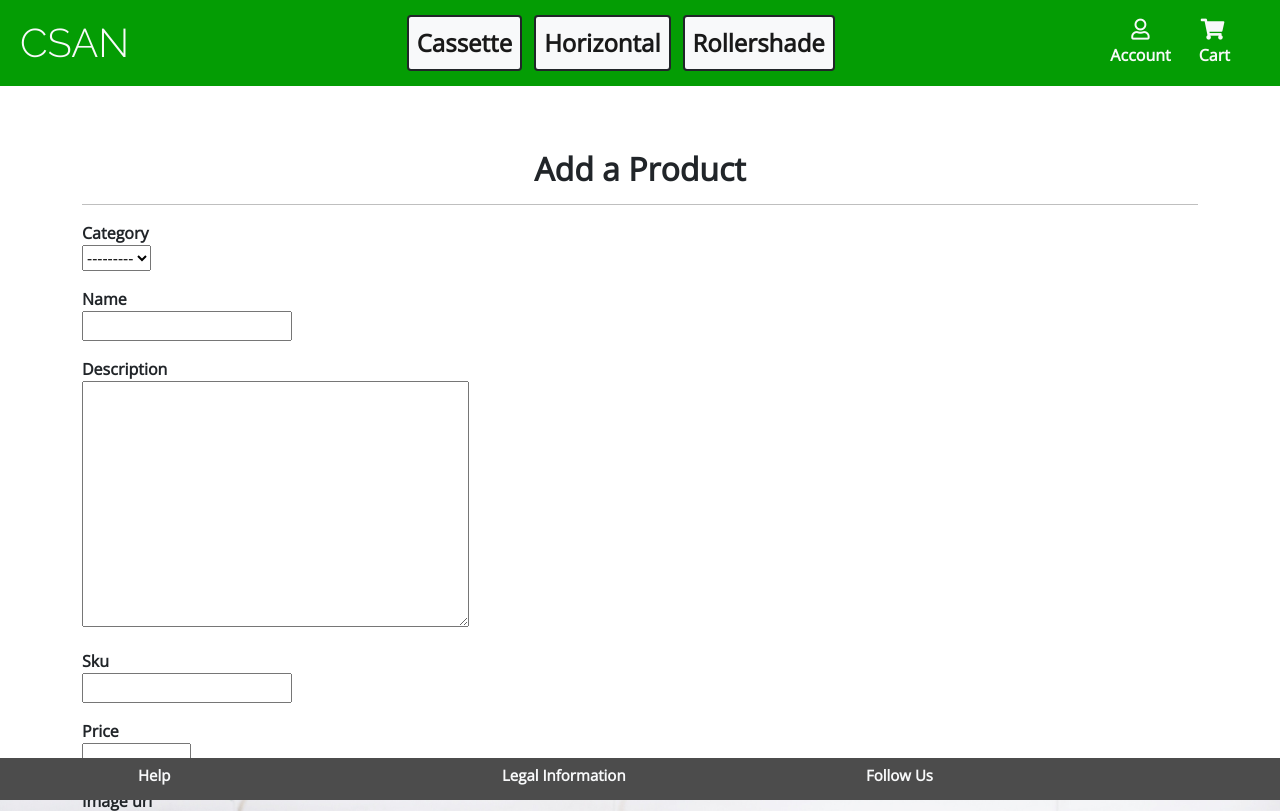
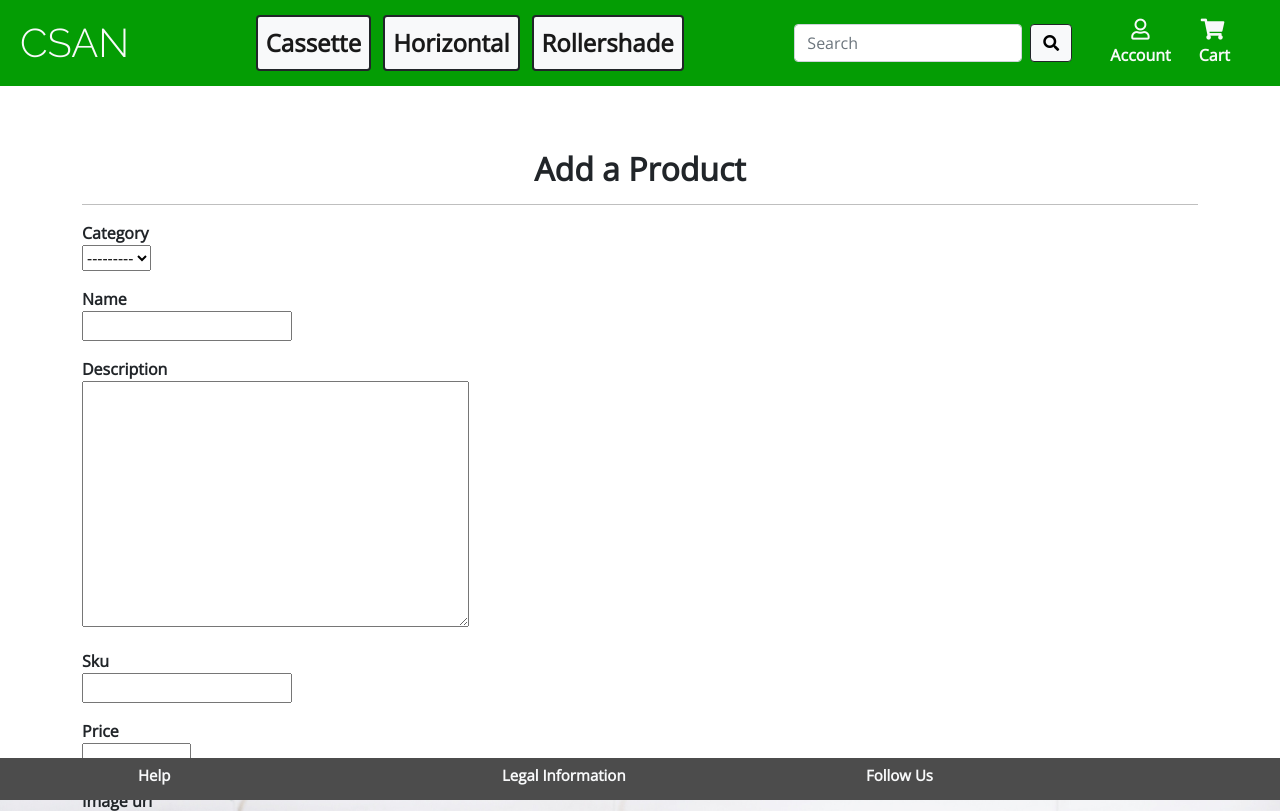
Before and after one commit to Jca-Dev/CSAN, a Django app: page /products/add/ in a window 1280 px wide. Shown: the top 811 px of the page. Run offline with Django 3.2, Linux system fonts and the light colour scheme; the visitor is signed in with stand-in values (Sample User, id 1); data comes from the database, SQL or seed files in the repository; data that the repository does not hold is empty; parts of the project's set-up code (start-up, migrations or seed data) failed here and were passed over; some libraries are stand-ins or nearby versions.

Commit message:
added search bar and functionality

```diff
--- a/products/templates/products/products.html
+++ b/products/templates/products/products.html
@@ -10,6 +10,9 @@
             <hr class="w-100 mb-1">
         </div>
     </div>
+    {% if products|length < 1 %}
+     <p class="fs-1 fw-normal ms-5 mt-5">No products found.</p>
+    {% endif %}
     <div class="row">
         <div class="product-container col-10 offset-1">
             <div class="row mt-1 mb-2"></div>
--- a/products/views.py
+++ b/products/views.py
@@ -3,21 +3,36 @@ from .models import Product, Category, Review
 from .forms import ProductForm, AddProductForm, ReviewForm
 from django.contrib.auth.decorators import login_required
 from django.contrib import messages
+from django.db.models.functions import Lower
+from django.db.models import Q
 
 
 def all_products(request):
-    category = request.GET.get('category')
+    products = Product.objects.all()
+    category = None
+    categories = None
+    query = None
 
-    if category is None:
-        products = Product.objects.all()
-    else:
-        products = Product.objects.filter(category__name=category)
+    if request.GET:
 
-    categories = Category.objects.all()
+        if 'category' in request.GET:
+            category = request.GET.get('category')
+            products = Product.objects.filter(category__name=category)
+            categories = Category.objects.all()
+
+        if 'q' in request.GET:
+            query = request.GET['q']
+            if not query:
+                messages.error(request, "You didn't enter any search criteria!")
+                return redirect(reverse('products'))
+
+            queries = Q(name__icontains=query) | Q(description__icontains=query)
+            products = products.filter(queries)
 
     data = {
         'products': products,
-        'categories': categories
+        'search_term': query,
+        'categories': categories,
     }
 
     return render(request, 'products/products.html', data)
--- a/templates/base.html
+++ b/templates/base.html
@@ -72,7 +72,13 @@
               href="{% url 'products' %}?category=Rollershade">Rollershade</a>
           </li>
         </ul>
-
+        <form class="d-flex" method="GET" action="{% url 'products' %}">
+          <input class="form-control me-2" type="search" name="q" placeholder="Search" aria-label="Search">
+          <button class="btn btn-light border rounded border-dark grow me-4" type="submit">
+            <i class="fas fa-search">
+            </i>
+        </span></button>
+        </form>
         <ul class="navbar-nav me-4 mb-2 mb-lg-0">
           <li class="nav-item dropdown" id="nav-account">
             <a class="nav-link text-light dropdown-toggle" href="#" id="navbarDropdown" role="button"
```
